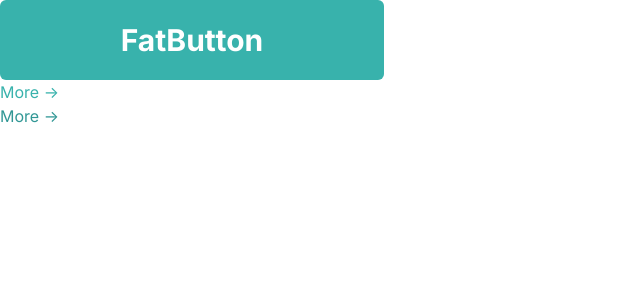
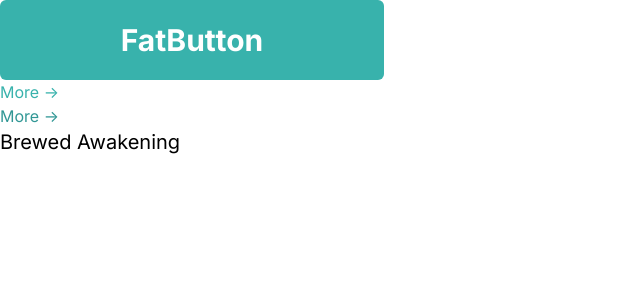
Before and after one commit to KeenanOH/brewed-awakening, a Next.js app: page /test in a window 1280 px wide. Shown: the top 300 px of the page, without its empty margins (0-640 px from the left). Built offline with nearby package versions, Linux system fonts and the light colour scheme.

Commit message:
Heading DOne

```diff
--- /dev/null
+++ b/src/app/_components/Heading.tsx
@@ -0,0 +1,10 @@
+import React from "react"
+interface HeadingProps {
+    children : string
+}
+
+export default function Heading({ children }: HeadingProps) {
+    return (
+        <div className="text-xl">{ children }</div>
+    )
+}
--- a/src/app/test/page.tsx
+++ b/src/app/test/page.tsx
@@ -3,6 +3,7 @@
 import CheckoutButton from "@/app/_components/CheckoutButton"
 import FatButton from "@/app/_components/FatButton"
 import GhostButton from "@/app/_components/GhostButton"
+import Heading from "@/app/_components/Heading"
 
 export default function TestPage() {
 
@@ -12,11 +13,13 @@ export default function TestPage() {
     function onCheckoutButton() :void {
         console.log("Checkout")
     }
+
     return (
         <div>
             <FatButton label="FatButton" onClick={ () => console.log("FatButton Pressed") } />
             <GhostButton onClick={ onGhostButtonClick } />
             <CheckoutButton onClick={onCheckoutButton}  />
+            <Heading>Brewed Awakening</Heading>
         </div>
     )
 }
```
